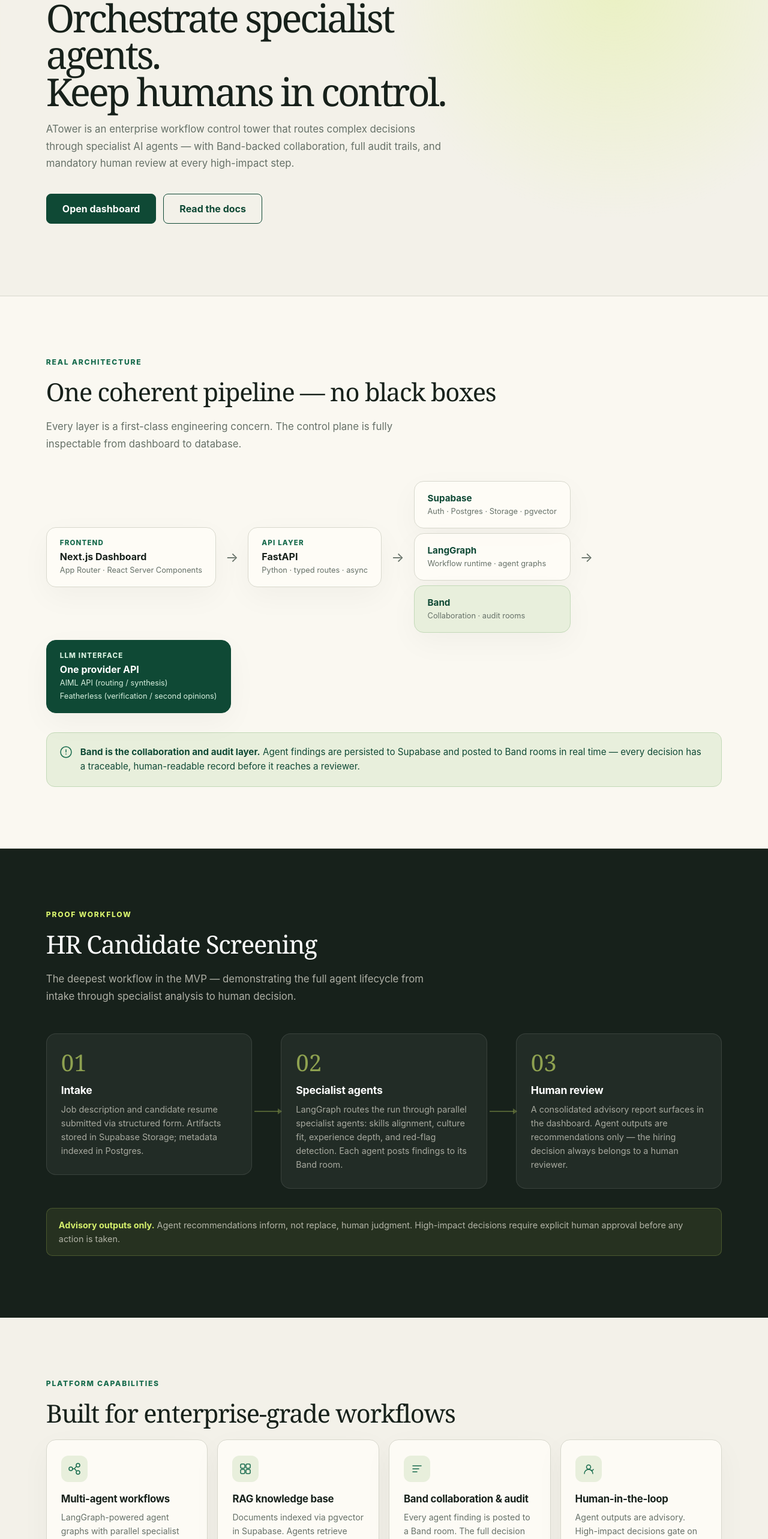
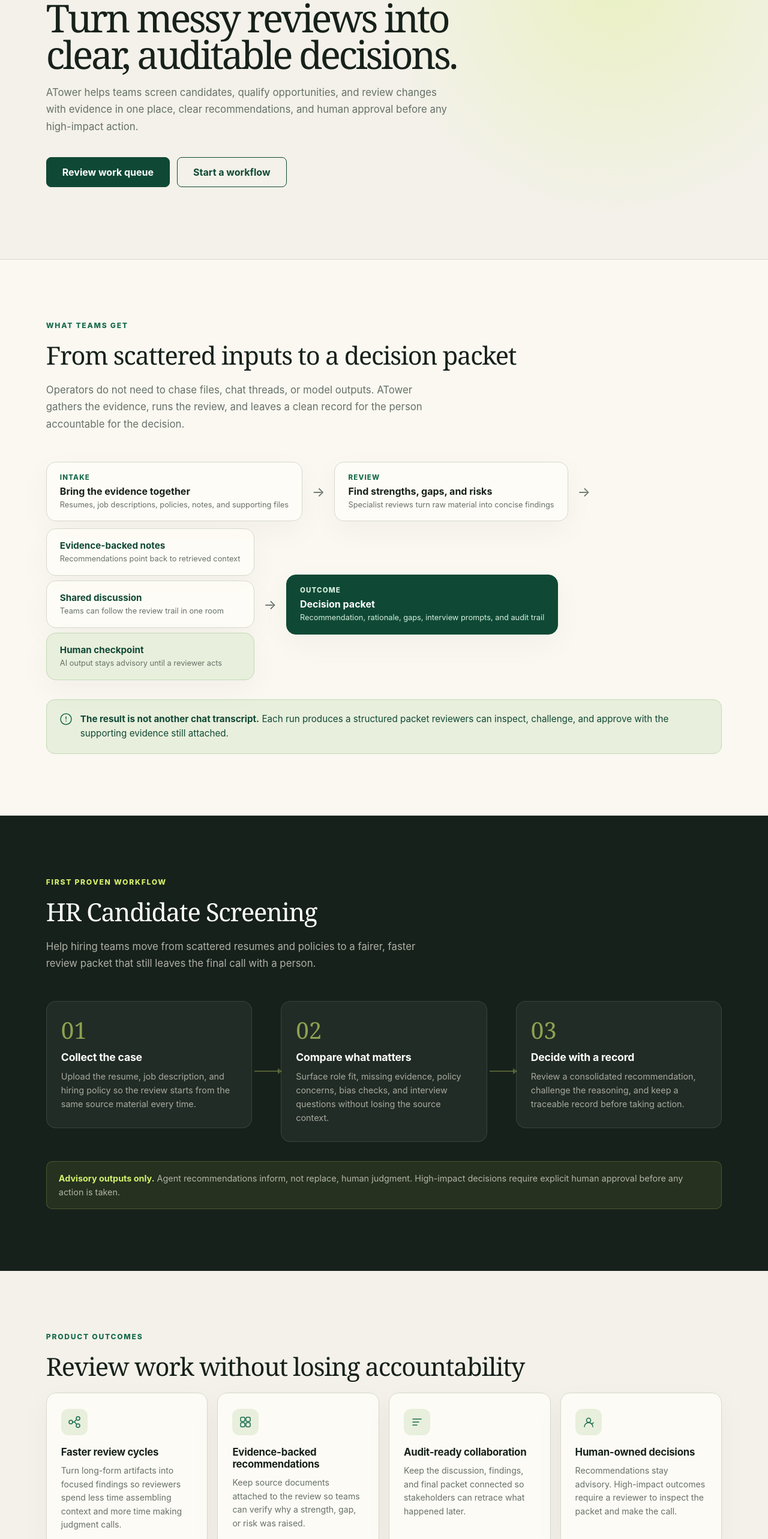
Before and after one commit to HILAYTRIVEDI/TOWEROFAGENTS, a Next.js app in the folder apps/web/: page / in a window 1280 px wide. Shown: the part 234-2800 px from the top of the page at 60% size. Built offline with nearby package versions, Linux system fonts and the light colour scheme.

Commit message:
feat: update landing page content and add local Docker configuration

```diff
--- a/apps/web/app/page.tsx
+++ b/apps/web/app/page.tsx
@@ -20,72 +20,71 @@
         {/* ── Hero ── */}
         <section className="lp-hero" aria-labelledby="hero-heading">
           <div className="lp-hero-inner">
-            <p className="eyebrow lp-eyebrow">Enterprise AI-agent control tower</p>
+            <p className="eyebrow lp-eyebrow">Decision-ready work, faster</p>
             <h1 id="hero-heading">
-              Orchestrate specialist agents.<br />
-              Keep humans in control.
+              Turn messy reviews into clear, auditable decisions.
             </h1>
             <p className="lede">
-              ATower is an enterprise workflow control tower that routes complex decisions
-              through specialist AI agents — with Band-backed collaboration, full audit
-              trails, and mandatory human review at every high-impact step.
+              ATower helps teams screen candidates, qualify opportunities, and review
+              changes with evidence in one place, clear recommendations, and human
+              approval before any high-impact action.
             </p>
             <div className="lp-hero-actions">
               <Link href="/dashboard" className="button primary lp-btn-lg">
-                Open dashboard
+                Review work queue
               </Link>
-              <Link href="/docs" className="button lp-btn-lg lp-btn-ghost">
-                Read the docs
+              <Link href="/workflows/new" className="button lp-btn-lg lp-btn-ghost">
+                Start a workflow
               </Link>
             </div>
           </div>
         </section>
 
-        {/* ── Architecture story ── */}
+        {/* ── Outcome story ── */}
         <section className="lp-section lp-arch-section" aria-labelledby="arch-heading">
           <div className="lp-section-inner">
-            <p className="eyebrow lp-eyebrow">Real architecture</p>
+            <p className="eyebrow lp-eyebrow">What teams get</p>
             <h2 id="arch-heading" className="lp-section-title">
-              One coherent pipeline — no black boxes
+              From scattered inputs to a decision packet
             </h2>
             <p className="lp-section-lede">
-              Every layer is a first-class engineering concern. The control plane is fully
-              inspectable from dashboard to database.
+              Operators do not need to chase files, chat threads, or model outputs.
+              ATower gathers the evidence, runs the review, and leaves a clean record
+              for the person accountable for the decision.
             </p>
 
-            <div className="lp-arch-pipeline" role="img" aria-label="Architecture pipeline: Next.js dashboard to FastAPI to Supabase, LangGraph, and Band, then to AIML API and Featherless behind a single LLM interface">
+            <div className="lp-arch-pipeline" role="img" aria-label="Outcome flow: upload source materials, compare evidence, surface review notes, and produce a human-reviewed decision packet">
               <div className="lp-arch-node lp-arch-node--primary">
-                <span className="lp-arch-label">Frontend</span>
-                <strong>Next.js Dashboard</strong>
-                <span className="lp-arch-sub">App Router · React Server Components</span>
+                <span className="lp-arch-label">Intake</span>
+                <strong>Bring the evidence together</strong>
+                <span className="lp-arch-sub">Resumes, job descriptions, policies, notes, and supporting files</span>
               </div>
               <div className="lp-arch-arrow" aria-hidden="true">→</div>
               <div className="lp-arch-node lp-arch-node--primary">
-                <span className="lp-arch-label">API layer</span>
-                <strong>FastAPI</strong>
-                <span className="lp-arch-sub">Python · typed routes · async</span>
+                <span className="lp-arch-label">Review</span>
+                <strong>Find strengths, gaps, and risks</strong>
+                <span className="lp-arch-sub">Specialist reviews turn raw material into concise findings</span>
               </div>
               <div className="lp-arch-arrow" aria-hidden="true">→</div>
               <div className="lp-arch-cluster">
                 <div className="lp-arch-node lp-arch-node--secondary">
-                  <strong>Supabase</strong>
-                  <span className="lp-arch-sub">Auth · Postgres · Storage · pgvector</span>
+                  <strong>Evidence-backed notes</strong>
+                  <span className="lp-arch-sub">Recommendations point back to retrieved context</span>
                 </div>
                 <div className="lp-arch-node lp-arch-node--secondary">
-                  <strong>LangGraph</strong>
-                  <span className="lp-arch-sub">Workflow runtime · agent graphs</span>
+                  <strong>Shared discussion</strong>
+                  <span className="lp-arch-sub">Teams can follow the review trail in one room</span>
                 </div>
                 <div className="lp-arch-node lp-arch-node--band">
-                  <strong>Band</strong>
-                  <span className="lp-arch-sub">Collaboration · audit rooms</span>
+                  <strong>Human checkpoint</strong>
+                  <span className="lp-arch-sub">AI output stays advisory until a reviewer acts</span>
                 </div>
               </div>
               <div className="lp-arch-arrow" aria-hidden="true">→</div>
               <div className="lp-arch-node lp-arch-node--llm">
-                <span className="lp-arch-label">LLM interface</span>
-                <strong>One provider API</strong>
-                <span className="lp-arch-sub">AIML API (routing / synthesis)</span>
-                <span className="lp-arch-sub">Featherless (verification / second opinions)</span>
+                <span className="lp-arch-label">Outcome</span>
+                <strong>Decision packet</strong>
+                <span className="lp-arch-sub">Recommendation, rationale, gaps, interview prompts, and audit trail</span>
               </div>
             </div>
 
@@ -97,9 +96,9 @@
                 </svg>
               </div>
               <div>
-                <strong>Band is the collaboration and audit layer.</strong>
-                {" "}Agent findings are persisted to Supabase and posted to Band rooms in real time —
-                every decision has a traceable, human-readable record before it reaches a reviewer.
+                <strong>The result is not another chat transcript.</strong>
+                {" "}Each run produces a structured packet reviewers can inspect, challenge,
+                and approve with the supporting evidence still attached.
               </div>
             </div>
           </div>
@@ -108,42 +107,40 @@
         {/* ── HR Candidate Screening spotlight ── */}
         <section className="lp-section lp-spotlight-section" aria-labelledby="spotlight-heading">
           <div className="lp-section-inner">
-            <p className="eyebrow lp-eyebrow">Proof workflow</p>
+            <p className="eyebrow lp-eyebrow">First proven workflow</p>
             <h2 id="spotlight-heading" className="lp-section-title">
               HR Candidate Screening
             </h2>
             <p className="lp-section-lede">
-              The deepest workflow in the MVP — demonstrating the full agent lifecycle from
-              intake through specialist analysis to human decision.
+              Help hiring teams move from scattered resumes and policies to a fairer,
+              faster review packet that still leaves the final call with a person.
             </p>
 
             <div className="lp-pipeline-steps" role="list">
               <div className="lp-step" role="listitem">
                 <div className="lp-step-num" aria-hidden="true">01</div>
-                <h3 className="lp-step-title">Intake</h3>
+                <h3 className="lp-step-title">Collect the case</h3>
                 <p className="lp-step-body">
-                  Job description and candidate resume submitted via structured form.
-                  Artifacts stored in Supabase Storage; metadata indexed in Postgres.
+                  Upload the resume, job description, and hiring policy so the review
+                  starts from the same source material every time.
                 </p>
               </div>
               <div className="lp-step-connector" aria-hidden="true" />
               <div className="lp-step" role="listitem">
                 <div className="lp-step-num" aria-hidden="true">02</div>
-                <h3 className="lp-step-title">Specialist agents</h3>
+                <h3 className="lp-step-title">Compare what matters</h3>
                 <p className="lp-step-body">
-                  LangGraph routes the run through parallel specialist agents: skills
-                  alignment, culture fit, experience depth, and red-flag detection.
-                  Each agent posts findings to its Band room.
+                  Surface role fit, missing evidence, policy concerns, bias checks,
+                  and interview questions without losing the source context.
                 </p>
               </div>
               <div className="lp-step-connector" aria-hidden="true" />
               <div className="lp-step" role="listitem">
                 <div className="lp-step-num" aria-hidden="true">03</div>
-                <h3 className="lp-step-title">Human review</h3>
+                <h3 className="lp-step-title">Decide with a record</h3>
                 <p className="lp-step-body">
-                  A consolidated advisory report surfaces in the dashboard.
-                  Agent outputs are recommendations only — the hiring decision
-                  always belongs to a human reviewer.
+                  Review a consolidated recommendation, challenge the reasoning,
+                  and keep a traceable record before taking action.
                 </p>
               </div>
             </div>
@@ -156,15 +153,15 @@
           </div>
         </section>
 
-        {/* ── Capability cards ── */}
+        {/* ── Outcome cards ── */}
         <section className="lp-section" aria-labelledby="caps-heading">
           <div className="lp-section-inner">
-            <p className="eyebrow lp-eyebrow">Platform capabilities</p>
+            <p className="eyebrow lp-eyebrow">Product outcomes</p>
             <h2 id="caps-heading" className="lp-section-title">
-              Built for enterprise-grade workflows
+              Review work without losing accountability
             </h2>
             <div className="lp-cap-grid">
-              <article className="lp-cap-card" aria-label="Multi-agent workflows">
+              <article className="lp-cap-card" aria-label="Faster review cycles">
                 <div className="lp-cap-icon" aria-hidden="true">
                   <svg width="22" height="22" viewBox="0 0 22 22" fill="none">
                     <circle cx="5" cy="11" r="3" stroke="currentColor" strokeWidth="1.5"/>
@@ -173,14 +170,14 @@
                     <path d="M8 11h3m3-3.5-3 3m0 0 3 3.5" stroke="currentColor" strokeWidth="1.5" strokeLinecap="round"/>
                   </svg>
                 </div>
-                <h3 className="lp-cap-title">Multi-agent workflows</h3>
+                <h3 className="lp-cap-title">Faster review cycles</h3>
                 <p className="lp-cap-body">
-                  LangGraph-powered agent graphs with parallel specialist lanes,
-                  typed handoffs, and retry logic baked in.
+                  Turn long-form artifacts into focused findings so reviewers spend
+                  less time assembling context and more time making judgment calls.
                 </p>
               </article>
 
-              <article className="lp-cap-card" aria-label="RAG knowledge base">
+              <article className="lp-cap-card" aria-label="Evidence-backed recommendations">
                 <div className="lp-cap-icon" aria-hidden="true">
                   <svg width="22" height="22" viewBox="0 0 22 22" fill="none">
                     <rect x="3" y="3" width="7" height="7" rx="2" stroke="currentColor" strokeWidth="1.5"/>
@@ -189,27 +186,27 @@
                     <rect x="12" y="12" width="7" height="7" rx="2" stroke="currentColor" strokeWidth="1.5"/>
                   </svg>
                 </div>
-                <h3 className="lp-cap-title">RAG knowledge base</h3>
+                <h3 className="lp-cap-title">Evidence-backed recommendations</h3>
                 <p className="lp-cap-body">
-                  Documents indexed via pgvector in Supabase. Agents retrieve relevant
-                  context at runtime — no hallucinated citations.
+                  Keep source documents attached to the review so teams can verify
+                  why a strength, gap, or risk was raised.
                 </p>
               </article>
 
-              <article className="lp-cap-card" aria-label="Band collaboration and audit">
+              <article className="lp-cap-card" aria-label="Audit-ready collaboration">
                 <div className="lp-cap-icon" aria-hidden="true">
                   <svg width="22" height="22" viewBox="0 0 22 22" fill="none">
                     <path d="M4 6h14M4 11h10M4 16h7" stroke="currentColor" strokeWidth="1.5" strokeLinecap="round"/>
                   </svg>
                 </div>
-                <h3 className="lp-cap-title">Band collaboration &amp; audit</h3>
+                <h3 className="lp-cap-title">Audit-ready collaboration</h3>
                 <p className="lp-cap-body">
-                  Every agent finding is posted to a Band room. The full decision
-                  thread is auditable, shareable, and persisted alongside the run record.
+                  Keep the discussion, findings, and final packet connected so
+                  stakeholders can retrace what happened later.
                 </p>
               </article>
 
-              <article className="lp-cap-card" aria-label="Human-in-the-loop review">
+              <article className="lp-cap-card" aria-label="Human-owned decisions">
                 <div className="lp-cap-icon" aria-hidden="true">
                   <svg width="22" height="22" viewBox="0 0 22 22" fill="none">
                     <circle cx="11" cy="8" r="3.5" stroke="currentColor" strokeWidth="1.5"/>
@@ -217,10 +214,10 @@
                     <path d="M15 13l1.5 1.5L19 12" stroke="currentColor" strokeWidth="1.5" strokeLinecap="round" strokeLinejoin="round"/>
                   </svg>
                 </div>
-                <h3 className="lp-cap-title">Human-in-the-loop</h3>
+                <h3 className="lp-cap-title">Human-owned decisions</h3>
                 <p className="lp-cap-body">
-                  Agent outputs are advisory. High-impact decisions gate on explicit
-                  human approval — the system cannot act autonomously on consequential choices.
+                  Recommendations stay advisory. High-impact outcomes require a
+                  reviewer to inspect the packet and make the call.
                 </p>
               </article>
             </div>
@@ -230,9 +227,9 @@
         {/* ── Workflow templates ── */}
         <section className="lp-section" aria-labelledby="templates-heading">
           <div className="lp-section-inner">
-            <p className="eyebrow lp-eyebrow">Workflow templates</p>
+            <p className="eyebrow lp-eyebrow">Where it helps</p>
             <h2 id="templates-heading" className="lp-section-title">
-              Start from a proven template
+              Start with repeatable decision work
             </h2>
             <div className="lp-template-row">
               <article className="lp-tpl-card lp-tpl-card--featured" aria-label="HR Candidate Screening — deep workflow">
@@ -240,8 +237,8 @@
                 <span className="lp-tpl-index" aria-hidden="true">01</span>
                 <h3 className="lp-tpl-title">HR Candidate Screening</h3>
                 <p className="lp-tpl-body">
-                  Intake to specialist agents to human hire/no-hire review.
-                  The full proof-of-concept workflow with parallel lanes and Band audit.
+                  Compare candidates against the role and policy, then hand reviewers
+                  a concise packet with strengths, gaps, questions, and risk notes.
                 </p>
                 <Link href="/workflows/new" className="button primary lp-tpl-cta">
                   Start workflow
@@ -253,8 +250,8 @@
                 <span className="lp-tpl-index" aria-hidden="true">02</span>
                 <h3 className="lp-tpl-title">Sales Lead Qualification</h3>
                 <p className="lp-tpl-body">
-                  Score and route inbound leads through ICP-fit, intent, and
-                  budget agents before handing off to an account executive.
+                  Triage inbound leads by fit, urgency, and missing context before
+                  an account executive spends time on the account.
                 </p>
                 <Link href="/workflows/new" className="button lp-tpl-cta">
                   Use template
@@ -266,8 +263,8 @@
                 <span className="lp-tpl-index" aria-hidden="true">03</span>
                 <h3 className="lp-tpl-title">Engineering Change Review</h3>
                 <p className="lp-tpl-body">
-                  Route change requests through impact analysis, dependency check,
-                  and risk scoring agents before an engineer approves.
+                  Summarize change impact, dependencies, and review risks so
+                  engineers can approve with better context.
                 </p>
                 <Link href="/workflows/new" className="button lp-tpl-cta">
                   Use template
@@ -281,17 +278,18 @@
         <section className="lp-cta-band" aria-labelledby="cta-heading">
           <div className="lp-cta-inner">
             <h2 id="cta-heading" className="lp-cta-title">
-              Ready to run your first workflow?
+              Ready to review a real decision?
             </h2>
             <p className="lp-cta-body">
-              Open the dashboard and start a run from any template in under two minutes.
+              Start with HR Candidate Screening and produce a decision packet your
+              team can actually inspect.
             </p>
             <div className="lp-hero-actions">
               <Link href="/dashboard" className="button lp-btn-lg lp-btn-lime">
-                Open dashboard
+                Review work queue
               </Link>
-              <Link href="/docs" className="button lp-btn-lg lp-btn-ghost-dark">
-                Read the docs
+              <Link href="/workflows/new" className="button lp-btn-lg lp-btn-ghost-dark">
+                Start a workflow
               </Link>
             </div>
           </div>
```
Also changed, not shown: 2 other files (tests, documents, lock files or other folders).
